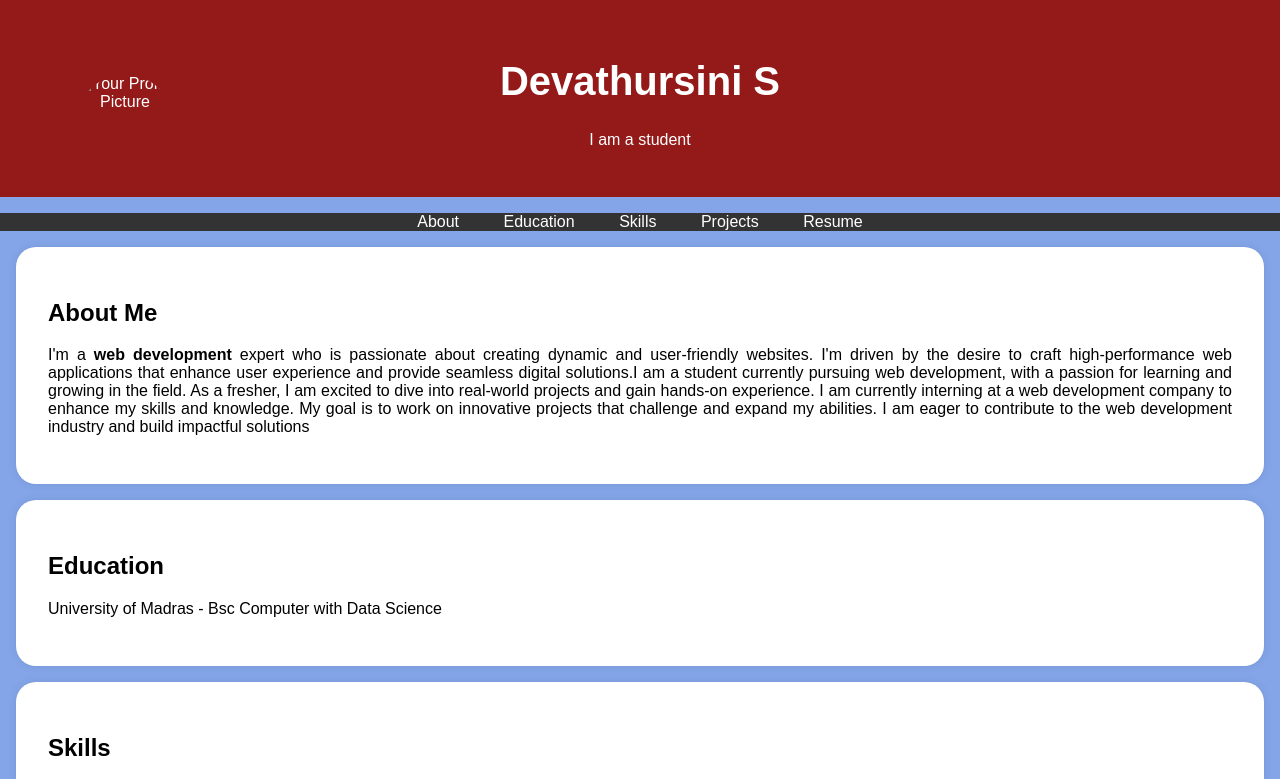
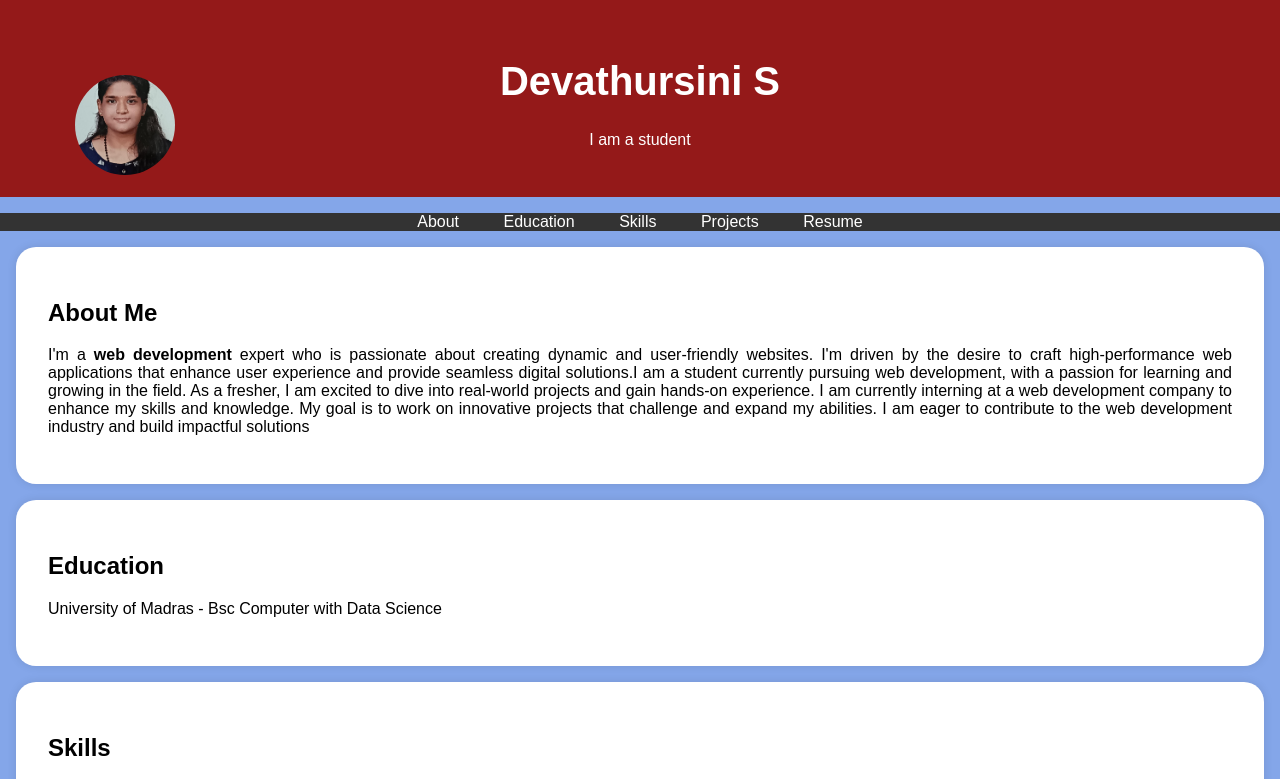
Before and after one commit to devathursini/Digital-portfolio, a plain HTML site: page index.html in a window 1280 px wide. Shown: the top 779 px of the page. Drawn offline with Linux system fonts and the light colour scheme.

Commit message:
Update index.html

```diff
--- a/index.html
+++ b/index.html
@@ -95,7 +95,7 @@
     <header>
         <div class="header-content">
             <!-- Add your profile picture here -->
-            <img src="/storage/emulated/0/project/IMG-20250322-WA0047.jpg" alt="Your Profile Picture" class="profile-picture">
+            <img src="IMG.jpg" alt="Your Profile Picture" class="profile-picture">
             <h1>Devathursini S</h1>
             <p>I am a student</p>
         </div>
```
